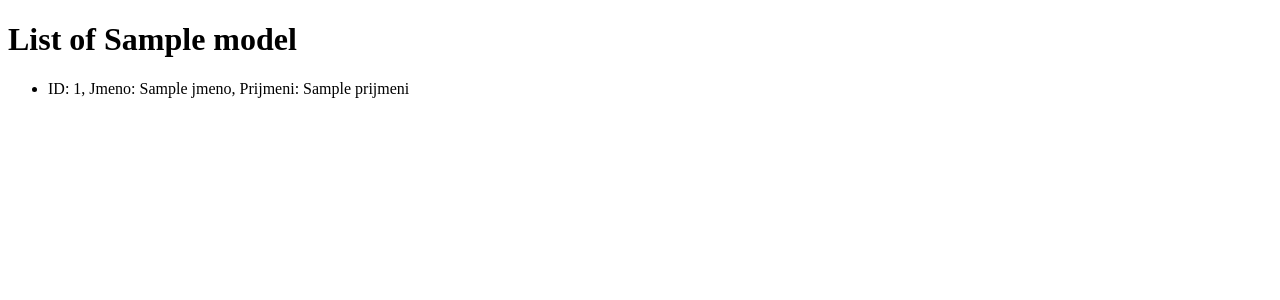
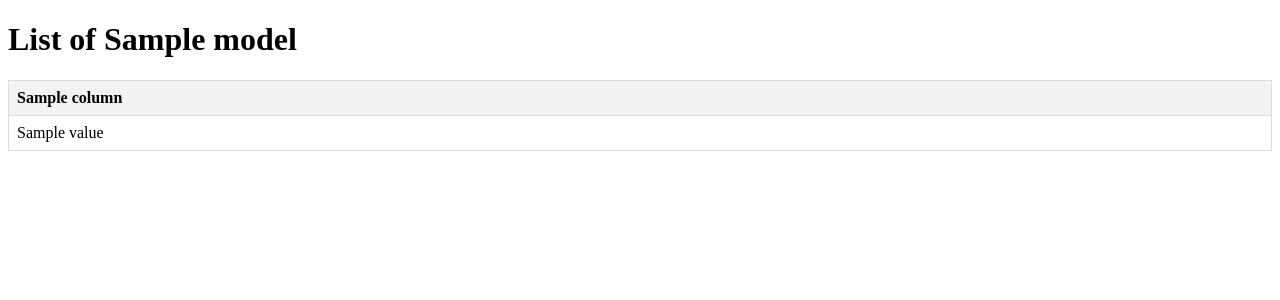
Before and after one commit to DrobnyV/ThetaDB, a Flask app: template templates/list.html in a window 1280 px wide. Shown: the top 300 px of the page. Run offline with Flask 3, Linux system fonts and the light colour scheme; the template is opened without the code that fills it: most values are stand-ins (such as "Sample title", 1, 10 or a date in 2020); parts of the project's set-up code (start-up, migrations or seed data) failed here and were passed over.

Commit message:
Add of name of columns

```diff
--- a/src/app.py
+++ b/src/app.py
@@ -17,9 +17,11 @@ def index():
 def list_items(model):
     try:
         model_class = globals()[model]
-        raw_items = model_class(db_connection).select_all()
-        items = [{'id': item[0], 'jmeno': item[1], 'prijmeni': item[2]} for item in raw_items]
-        return render_template('list.html', items=items, model=model)
+        model_instance = model_class(db_connection)
+        raw_items = model_instance.select_all()
+        items = [{'id': item[0], 'jmeno': item[1], 'prijmeni': item[2]} for item in raw_items] if model == 'Zakaznik' else list(raw_items)
+        column_names = model_instance.get_column_names()
+        return render_template('list.html', items=items, model=model, columns=column_names)
     except KeyError:
         return "Model not found", 404
 
--- a/templates/list.html
+++ b/templates/list.html
@@ -3,13 +3,33 @@
 <head>
     <meta charset="UTF-8">
     <title>List of {{ model }}</title>
+    <link rel="stylesheet" href="{{ url_for('static', filename='styles.css') }}">
 </head>
 <body>
     <h1>List of {{ model }}</h1>
-    <ul>
-    {% for item in items %}
-        <li>ID: {{ item.id }}, Jmeno: {{ item.jmeno }}, Prijmeni: {{ item.prijmeni }}</li>
-    {% endfor %}
-    </ul>
+    <table>
+        <thead>
+            <tr>
+                {% for column in columns %}
+                <th>{{ column }}</th>
+                {% endfor %}
+            </tr>
+        </thead>
+        <tbody>
+            {% for item in items %}
+            <tr>
+                {% if model == 'Zakaznik' %}
+                <td>{{ item.id }}</td>
+                <td>{{ item.jmeno }}</td>
+                <td>{{ item.prijmeni }}</td>
+                {% else %}
+                {% for value in item %}
+                <td>{{ value }}</td>
+                {% endfor %}
+                {% endif %}
+            </tr>
+            {% endfor %}
+        </tbody>
+    </table>
 </body>
 </html>
```
Also changed, not shown: src/tables.py (+13 -0 lines).
